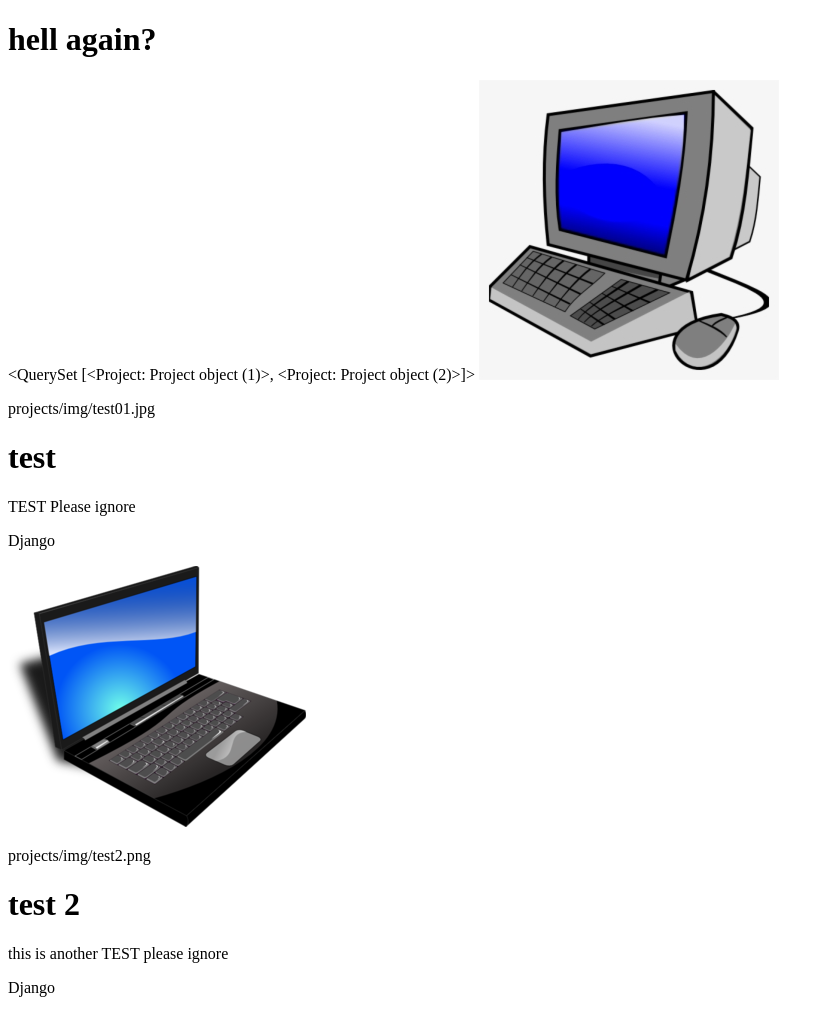
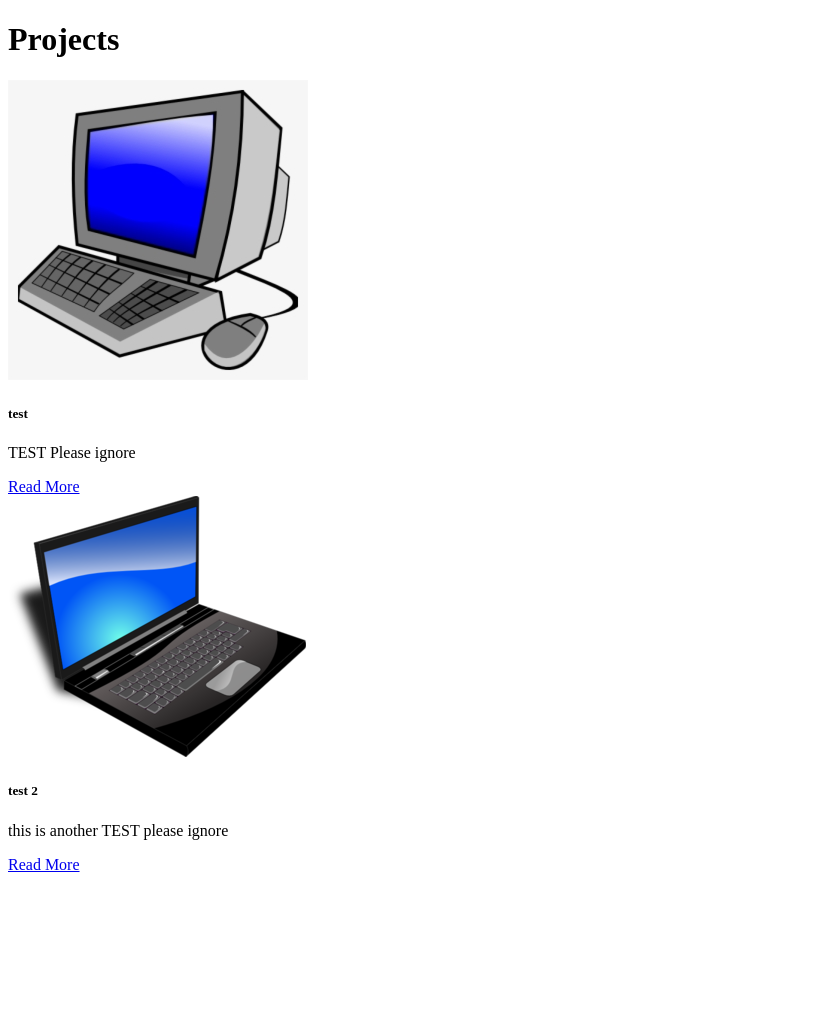
Before and after one commit to drakinor/treyclarkpro, a Django app: page /projects/ in a window 1280 px wide. Shown: the whole page, without its empty margins (0-825 px from the left). After the commit the page ends 872 px from the top, so only its background shows below. Run offline with Django 3.2, Linux system fonts and the light colour scheme; data comes from the database, SQL or seed files in the repository; both versions use the stored data as it was after the commit.

Commit message:
added HTML to organize the site with bootstrap

```diff
--- a/treyclarkpro/projects/models.py
+++ b/treyclarkpro/projects/models.py
@@ -1,8 +1,9 @@
 from django.db import models
+
 
 # Create your models here.
 class Project(models.Model):
     title = models.CharField(max_length=100)
     description = models.TextField()
     technology = models.CharField(max_length=20)
-    image = models.FilePathField(path="projects/img")
+    image = models.CharField(max_length=100)
--- a/treyclarkpro/projects/templates/projects/all_projects.html
+++ b/treyclarkpro/projects/templates/projects/all_projects.html
@@ -8,14 +8,22 @@
     <title></title>
 </head>
 <body>
-    <h1>hell again?</h1>
-    {{ projects }}
+<div class="container">
+    <h1>Projects</h1>
+    <div class="row">
     {% for project in projects %}
-        <img src="{% static project.image %}" alt="screenshot of project" />
-        <p>{{ project.image }}</p>
-        <h1>{{ project.title}}</h1>
-        <p>{{ project.description }}</p>
-        <p>{{ project.technology}}</p>
+        <div class="col-md-4">
+            <div class="card mb-2">
+                <img class="card-img-top" src="{% static project.image %}">
+                <div class="card-body">
+                    <h5 class="card-title">{{ project.title }}</h5>
+                    <p class="card-text">{{ project.description }}</p>
+                    <a href="#" class="btn btn-primary">Read More</a>
+                </div>
+            </div>
+        </div>
     {% endfor %}
+</div>
+</div>
 </body>
 </html>
```
Also changed, not shown: treyclarkpro/db.sqlite3, treyclarkpro/projects/migrations/0004_auto_20200622_1058.py (added), treyclarkpro/projects/static/projects/img/test.jpg (deleted), treyclarkpro/projects/static/projects/img/test01.jpg (added), treyclarkpro/projects/static/projects/img/test2.jpeg (deleted), treyclarkpro/projects/static/projects/img/test2.png (added), 1 other file.
